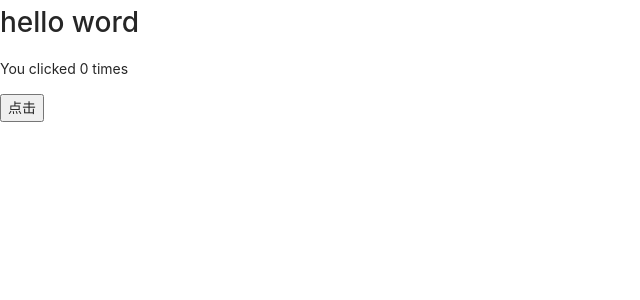
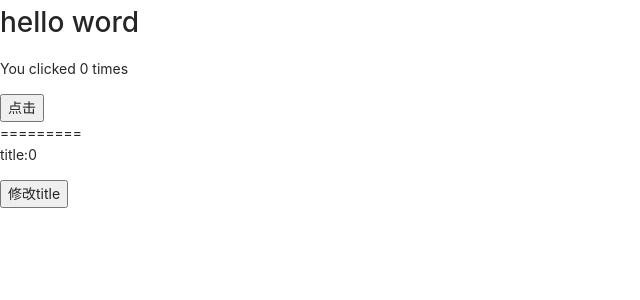
Before and after one commit to z3718l/react-test-app, a React app: page / in a window 1280 px wide. Shown: the top 300 px of the page, without its empty margins (0-640 px from the left). Built offline with nearby package versions, Linux system fonts and the light colour scheme.

Commit message:
feat(hook): useEffect简单使用
修改页面title

```diff
--- /dev/null
+++ b/src/Dome2/index.jsx
@@ -0,0 +1,47 @@
+/**
+ * 需求：修改页面title
+ */
+
+//  普通class方式
+// import React from 'react'
+// export default class Demo2 extends React.Component {
+//     state = {
+//         count: 0
+//     }
+//     handletitle = () => {
+//         this.setState({
+//             count: this.state.count + 1
+//         })
+//     }
+//     componentDidMount() { // 页面上的title没有修改
+//         document.title = `You clicked ${this.state.count} times`;
+//     }
+//     componentDidUpdate() { // 页面上的title跟着修改
+//         document.title = `You clicked ${this.state.count} times`;
+//     }
+//     render() {
+//         return (
+//             <div>
+//                 <p>title:{ this.state.count }</p>
+//                 <button onClick={this.handletitle}>修改title</button>
+//             </div>
+//         )
+//     }
+// }
+
+
+// hook方式
+import React, { useState, useEffect } from 'react'
+export default () => {
+    const [count, setCount] = useState(0); // 初始化
+    // 相当于 componentDidMount 和 componentDidUpdate:
+    useEffect(() => {
+        document.title = `You clicked ${count} times`;
+    })
+    return (
+        <div>
+            <p>title:{ count }</p>
+            <button onClick={() => { setCount(count + 1) }}>修改title</button>
+        </div>
+    )
+}
--- a/src/app.jsx
+++ b/src/app.jsx
@@ -1,5 +1,6 @@
 import React from 'react'
 import Demo1 from './Demo1'
+import Demo2 from './Dome2'
 
 class App extends React.Component{
     // 渲染函数
@@ -8,6 +9,8 @@
             <div>
                 <h1>hello word</h1>
                 <Demo1/>
+                =========
+                <Demo2/>
             </div>
         )
     }
```
Also changed, not shown: 1 other file (tests, documents, lock files or other folders).
